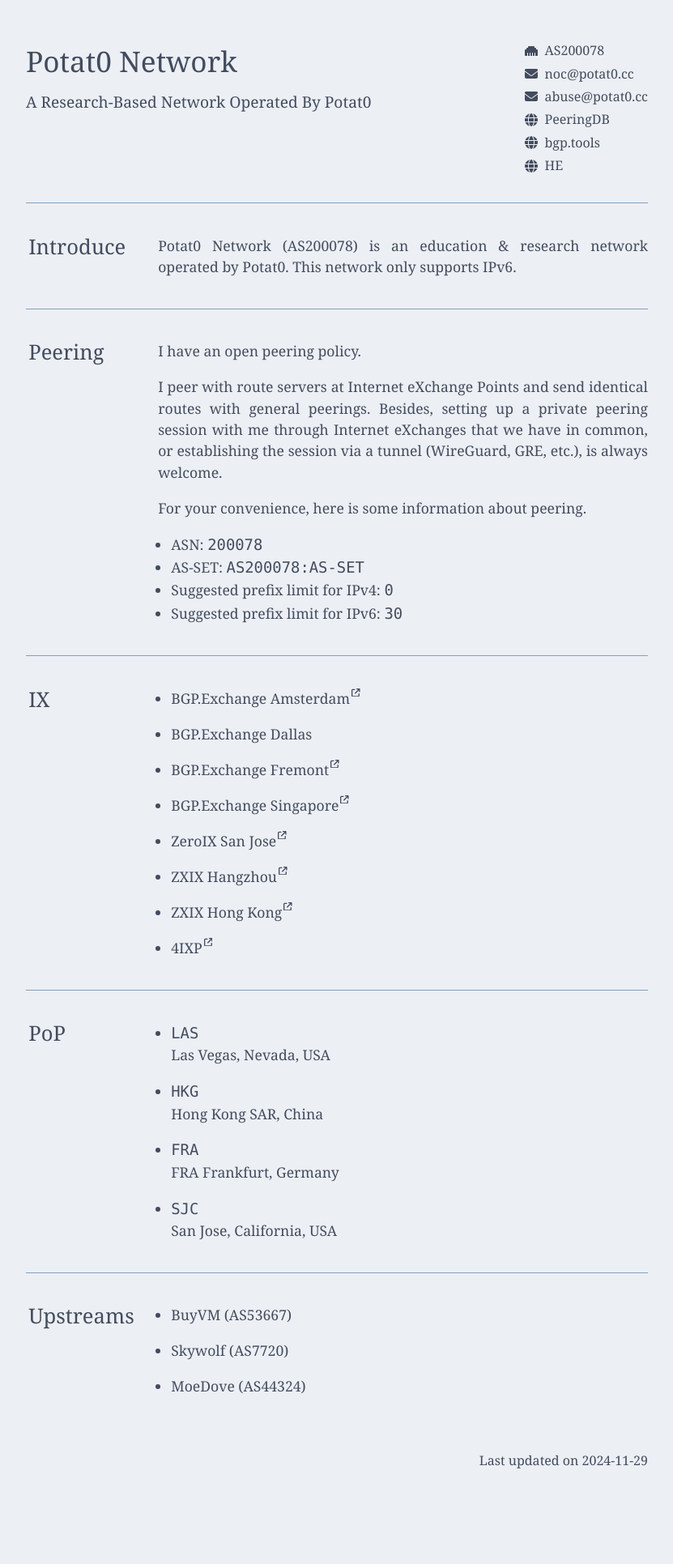
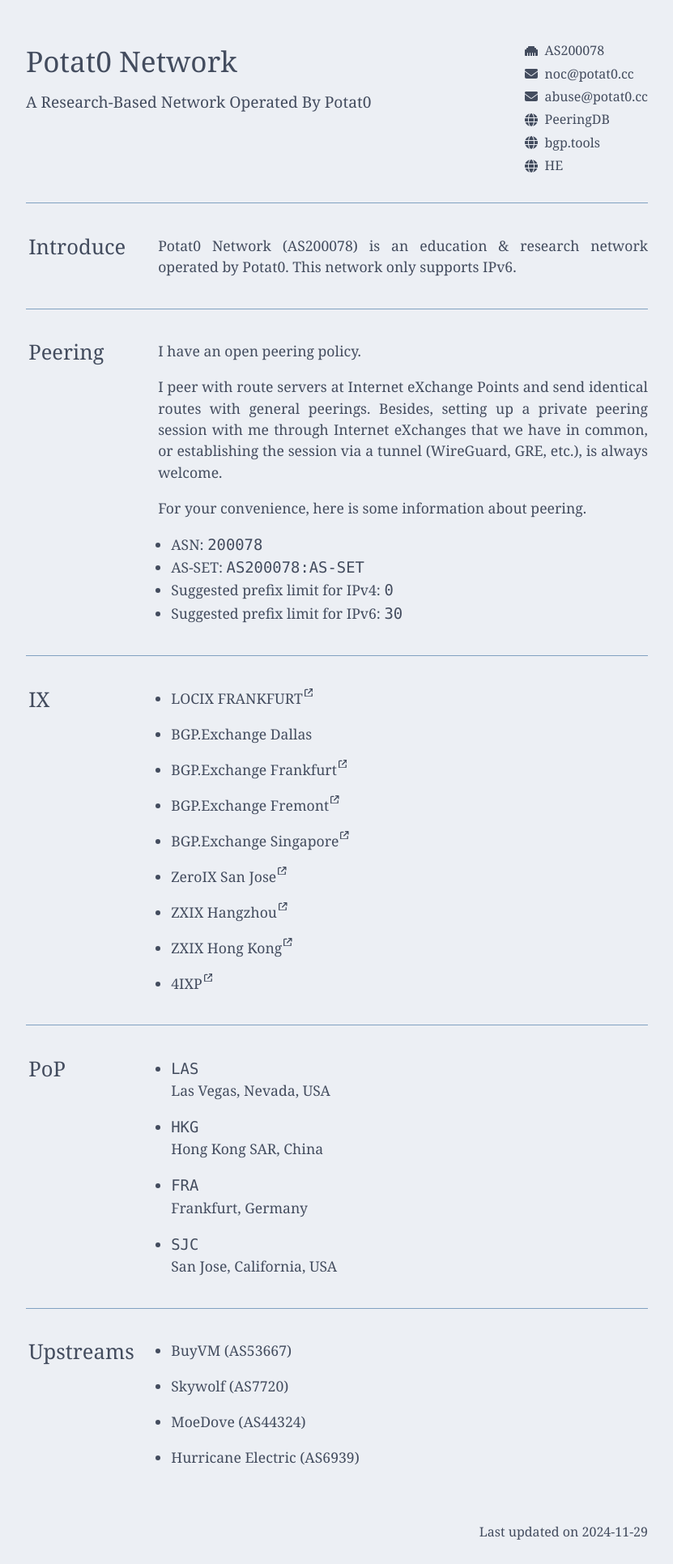
Before and after one commit to Potat0000/AS200078, a Jekyll site: the page built from index.md, in a window 1280 px wide. Shown: the whole page at 81% size, without its empty margins (224-1055 px from the left). Built offline with Jekyll 4.4.1, drawn with Linux system fonts in a browser that asks for light colours; before the commit the page ends 1843 px from its top, so only the background shows below that.

Commit message:
Update IX

```diff
--- a/_data/config.yml
+++ b/_data/config.yml
@@ -44,9 +44,11 @@ section:
 
   - title: IX
     content: |
-      - [BGP.Exchange Amsterdam](https://www.peeringdb.com/ix/3822)
+      - [LOCIX FRANKFURT](https://www.peeringdb.com/ix/2084)
 
       - BGP.Exchange Dallas
+
+      - [BGP.Exchange Frankfurt](https://www.peeringdb.com/ix/3828)
 
       - [BGP.Exchange Fremont](https://www.peeringdb.com/ix/3828)
 
@@ -69,7 +71,6 @@ section:
         Hong Kong SAR, China
 
       - `FRA`<br>
-        FRA
         Frankfurt, Germany
 
       - `SJC`<br>
@@ -82,3 +83,5 @@ section:
       - Skywolf (AS7720)
 
       - MoeDove (AS44324)
+
+      - Hurricane Electric (AS6939)
```
